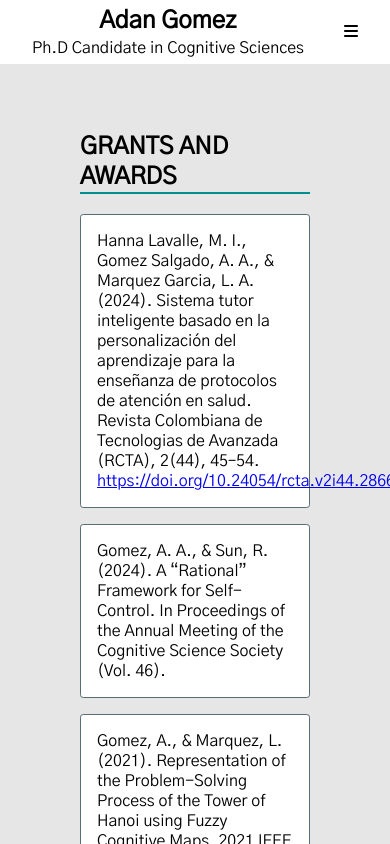
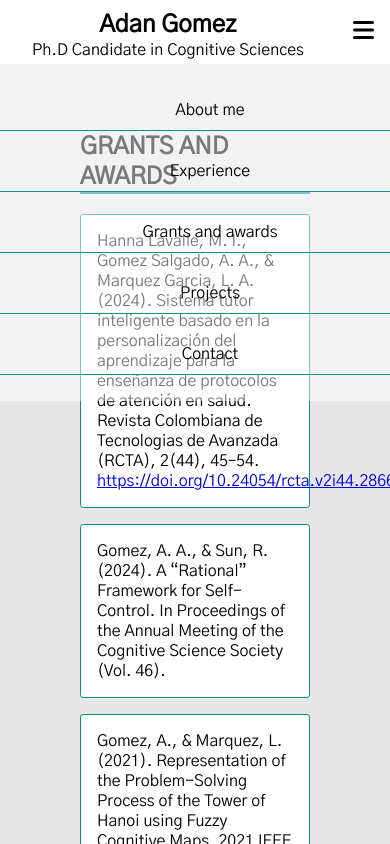
Before and after one commit to corderoangel/portfolio_adan, a React (Create React App) app: page /grantsAndAwards in a window 390 px wide. Both pictures are taken after a click on the element 351 px from the left and 32 px from the top of the page. Shown: the top 844 px of the page. Built offline with nearby package versions, Linux system fonts and the light colour scheme.

Commit message:
navbar responsivo

```diff
--- a/src/GrantsAndAwards.css
+++ b/src/GrantsAndAwards.css
@@ -12,7 +12,7 @@
 
 .grantsawards_items {
 	background: #ffffff;
-	border: 0.1rem solid #586e75;
+	border: 0.1rem solid #008f90;
 	border-radius: 0.2rem;
 	margin-top: 1rem;
 }
--- a/src/Navbar.css
+++ b/src/Navbar.css
@@ -1,17 +1,20 @@
+/* Estilos para navbar */
 .navbar {
 	display: flex;
 	justify-content: space-evenly;
 	align-items: center;
 	background: #ffffff;
 	height: 4rem;
-	z-index: 1000; /* Asegura que esté por encima de otros elementos */
-	position: fixed; /* Fija el navbar en la parte superior */
-	top: 0; /* Mantiene en la parte superior */
-	width: 100%; /* Asegura que ocupe todo el ancho */
+	z-index: 1000;
+	position: fixed;
+	top: 0;
+	width: 100%;
 }
 
 .navbar-menu {
 	display: none;
+	cursor: pointer;
+	padding-right: 1rem;
 }
 
 .navbar-logo {
@@ -20,17 +23,9 @@
 	margin-top: 0.4rem;
 }
 
-.navbar-logo h1 {
-	text-align: center;
-	margin-bottom: 0;
-	margin-top: 0;
-}
-
+.navbar-logo h1,
 .navbar-logo p {
-	text-align: center;
 	margin: 0;
-	margin-top: 0.1rem;
-	margin-bottom: 0.4rem;
 }
 
 .navbar-links {
@@ -45,52 +40,150 @@
 .navbar-links a {
 	color: rgb(0, 0, 0);
 	text-decoration: none;
-	padding: 10px 15px; /* Agrega padding alrededor */
-	display: inline-block; /* Necesario para que el padding funcione correctamente */
-	transition: background-color 0.8s ease, transform 0.8s ease; /* Transición suave */
+	padding: 10px 15px;
+	display: inline-block;
+	transition: background-color 0.8s ease, transform 0.8s ease;
 	border-radius: 1rem;
 }
 
 .navbar-links a:hover {
 	background-color: #00908f;
 	color: #ffffff;
-	transform: scale(1); /* Aumenta el tamaño ligeramente en hover */
+	transform: scale(1.05);
 }
 
+/* Media query para pantallas pequeñas */
 @media screen and (max-width: 980px) {
+	.navbar {
+		justify-content: space-between;
+		padding: 0 1rem;
+	}
+
+	.navbar-logo h1,
+	.navbar-logo p {
+		margin-left: 1rem;
+	}
+
 	.navbar-links {
 		display: none;
+		position: absolute;
+		top: 3rem;
+		right: 0;
+		background-color: #ffffff;
+		width: 30%;
+		flex-direction: column;
+		border-radius: 0.5rem;
+		padding: 1rem;
 	}
+
+	.navbar-links.show {
+		display: flex;
+	}
+
+	.navbar-links li {
+		margin: 10px 0;
+		border-bottom: 1px solid #00908f;
+	}
+	.navbar-links li a {
+		width: 100%;
+	}
+
 	.navbar-menu {
 		display: block;
-		margin-right: 2rem;
+		font-size: 1.5rem;
+		margin-right: 1rem;
+		cursor: pointer;
 	}
+}
+
+/* Media query para pantallas pequeñas */
+@media screen and (max-width: 590px) {
 	.navbar {
 		justify-content: space-between;
-		margin-left: 0;
+		padding: 0 1rem;
 	}
 
-	.navbar-logo h1 {
-		margin-left: 2rem;
+	.navbar-logo h1,
+	.navbar-logo p {
+		margin-left: 1rem;
 	}
 
-	.navbar-logo p {
-		margin-left: 2rem;
+	.navbar-links {
+		display: none;
+		position: absolute;
+		top: 3rem;
+		right: 0;
+		background-color: #ffffff79;
+		width: 100%;
+		flex-direction: column;
+		border-radius: 0.5rem;
+		padding: 1rem;
 	}
 
-	nav.responsive {
+	.navbar-links.show {
+		display: flex;
+	}
+
+	.navbar-links li {
+		margin: 10px 0;
+		border-bottom: 1px solid #00908f;
+		text-align: center;
+	}
+	.navbar-links li a {
+		width: 100%;
+	}
+
+	.navbar-menu {
 		display: block;
-		position: absolute;
-		right: 0;
-		top: 75px;
-		background-color: #252a2e;
-		width: 180px;
-	}
-	nav.responsive ul {
-		display: block !important;
-	}
-	nav.responsive ul li {
-		border-bottom: 1px solid #fff;
-		padding: 10px 0;
+		font-size: 1.5rem;
+		margin-right: 1rem;
+		cursor: pointer;
 	}
 }
+
+/* Media query para pantallas pequeñas */
+@media screen and (max-width: 341px) {
+	.navbar {
+		justify-content: space-between;
+		padding: 0 1rem;
+		padding-top: 0.5rem;
+		padding-bottom: 0.5rem;
+	}
+
+	.navbar-logo h1,
+	.navbar-logo p {
+		margin-left: 1rem;
+	}
+
+	.navbar-links {
+		display: none;
+		position: absolute;
+		top: 3rem;
+		right: 0;
+		background-color: #ffffff79;
+		width: 100%;
+		flex-direction: column;
+		border-radius: 0.5rem;
+		padding: 1rem;
+	}
+
+	.navbar-links.show {
+		display: flex;
+	}
+
+	.navbar-links li {
+		margin: 10px 0;
+		border-bottom: 1px solid #00908f;
+		text-align: center;
+	}
+	.navbar-links li a {
+		width: 100%;
+	}
+
+	.navbar-menu {
+		display: block;
+		font-size: 1.5rem;
+		margin-right: 1rem;
+		cursor: pointer;
+	}
+}
--- a/src/Navbar.js
+++ b/src/Navbar.js
@@ -1,20 +1,22 @@
-import React from "react";
+import React, { useState } from "react";
 import { Link } from "react-router-dom";
-import "./Navbar.css"; // Asegúrate de agregar estilos si es necesario
+import "./Navbar.css";
 
 const Navbar = () => {
-	const mostrarOcultarMenu = () => {
-		alert("¡Hola! Soy Adán Gomez, Ph.D Candidate in Cognitive Sciences.");
-		// Aquí puedes agregar cualquier otra lógica que desees
+	// Estado para controlar la visibilidad del menú en pantallas pequeñas
+	const [menuVisible, setMenuVisible] = useState(false);
+
+	const toggleMenu = () => {
+		setMenuVisible(!menuVisible);
 	};
 
 	return (
-		<nav className="navbar">
+		<nav className={`navbar ${menuVisible ? "responsive" : ""}`}>
 			<div className="navbar-logo">
 				<h1>Adan Gomez</h1>
 				<p>Ph.D Candidate in Cognitive Sciences</p>
 			</div>
-			<ul className="navbar-links">
+			<ul className={`navbar-links ${menuVisible ? "show" : ""}`}>
 				<li>
 					<Link to="/">About me</Link>
 				</li>
@@ -31,8 +33,8 @@ const Navbar = () => {
 					<Link to="/contacto">Contact</Link>
 				</li>
 			</ul>
-			<div class="navbar-menu" onClick={mostrarOcultarMenu}>
-				<i class="fa-solid fa-bars"></i>
+			<div className="navbar-menu" onClick={toggleMenu}>
+				<i className="fa-solid fa-bars"></i>
 			</div>
 		</nav>
 	);
```
